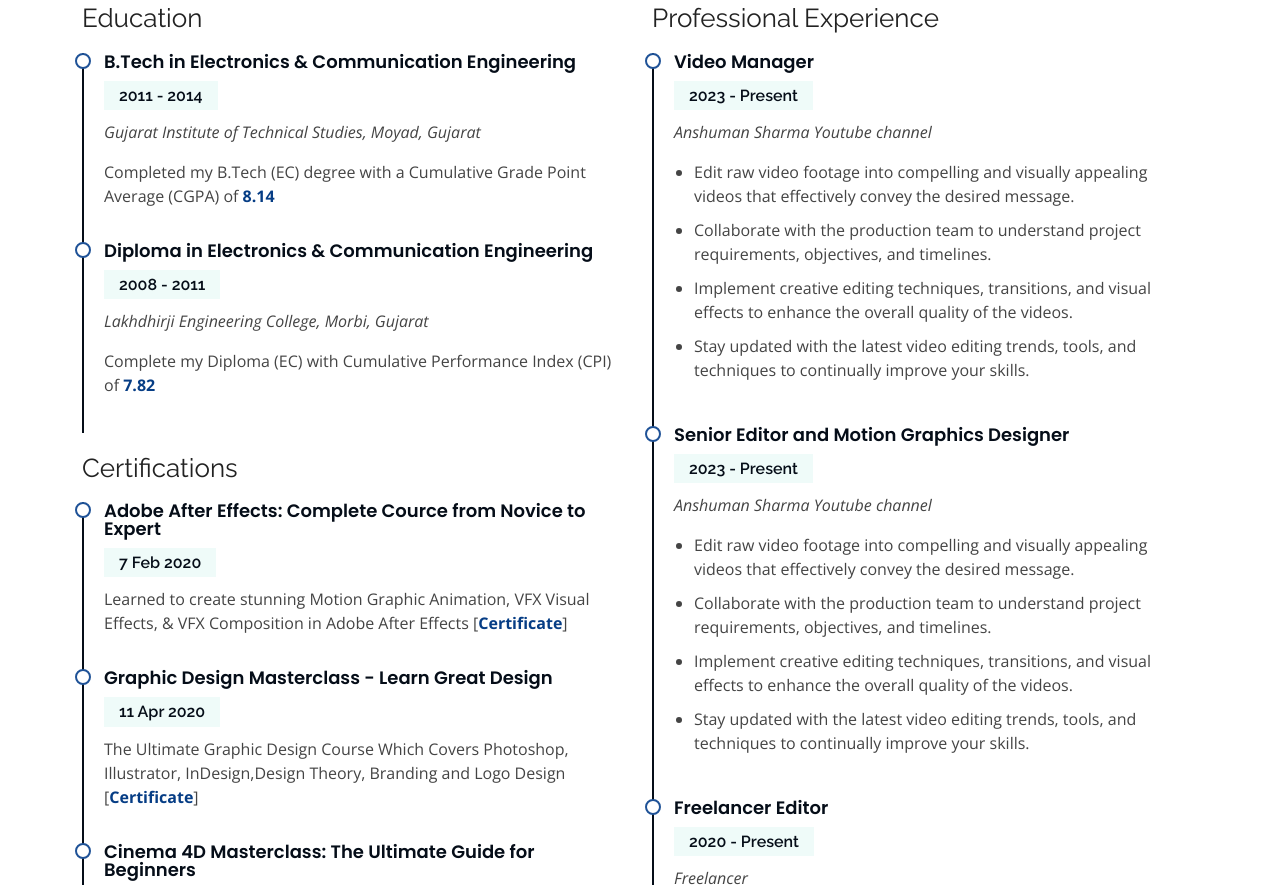
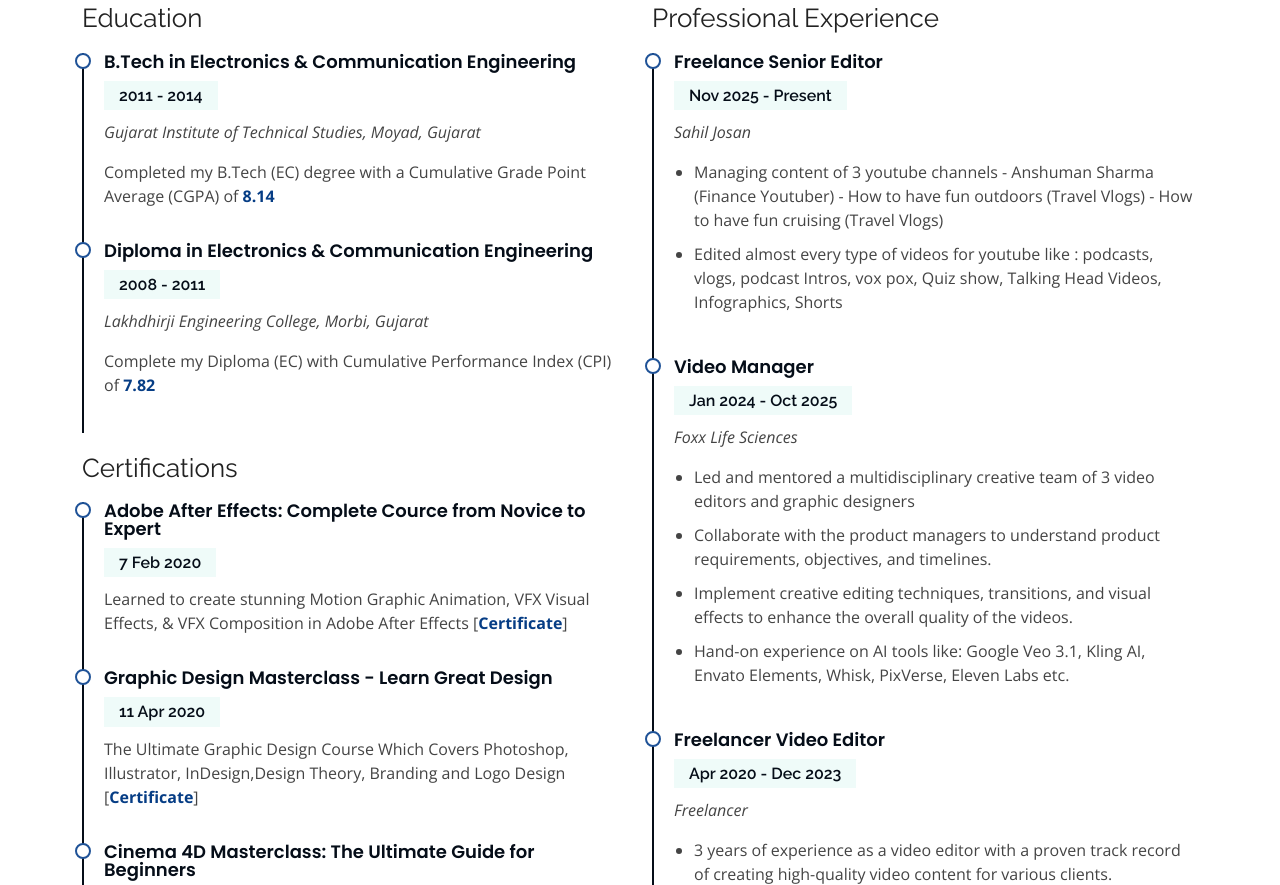
Before and after one commit to sahiledits/sahiledits.github.io, a plain HTML site: page resume.html in a window 1280 px wide. Shown: the part 259-1144 px from the top of the page. Drawn offline with nearby package versions, Linux system fonts and the light colour scheme.

Commit message:
Update resume.html

```diff
--- a/resume.html
+++ b/resume.html
@@ -173,36 +173,39 @@
             <h3 class="resume-title">Professional Experience</h3>
 
              <div class="resume-item">
-              <h4>Video Manager</h4>
-              <h5>2023 - Present</h5>
-              <p><em>Anshuman Sharma Youtube channel</em></p>
+              <h4>Freelance Senior Editor</h4>
+              <h5>Nov 2025 - Present</h5>
+              <p><em>Sahil Josan</em></p>
               <p>
               <ul>
-                <li>Edit raw video footage into compelling and visually appealing videos that effectively convey the desired message.</li>
-                <li>Collaborate with the production team to understand project requirements, objectives, and timelines.</li>
-                <li>Implement creative editing techniques, transitions, and visual effects to enhance the overall quality of the videos.</li>
-                <li>Stay updated with the latest video editing trends, tools, and techniques to continually improve your skills.</li>
+                <li>Managing content of 3 youtube channels
+                          - Anshuman Sharma (Finance Youtuber)
+                          - How to have fun outdoors (Travel Vlogs)
+                          - How to have fun cruising (Travel Vlogs)</li>
+                <li>Edited almost every type of videos for youtube like : podcasts, vlogs, podcast Intros, vox pox, Quiz show, Talking Head Videos, Infographics, Shorts</li>
+                <!--<li>Implement creative editing techniques, transitions, and visual effects to enhance the overall quality of the videos.</li>
+                <li>Stay updated with the latest video editing trends, tools, and techniques to continually improve your skills.</li>-->
               </ul>
               </p>
             </div>
 
             <div class="resume-item">
-              <h4>Senior Editor and Motion Graphics Designer</h4>
-              <h5>2023 - Present</h5>
-              <p><em>Anshuman Sharma Youtube channel</em></p>
+              <h4>Video Manager</h4>
+              <h5>Jan 2024 - Oct 2025</h5>
+              <p><em>Foxx Life Sciences</em></p>
               <p>
               <ul>
-                <li>Edit raw video footage into compelling and visually appealing videos that effectively convey the desired message.</li>
-                <li>Collaborate with the production team to understand project requirements, objectives, and timelines.</li>
+                <li>Led and mentored a multidisciplinary creative team of 3 video editors and graphic designers</li>
+                <li>Collaborate with the product managers to understand product requirements, objectives, and timelines.</li>
                 <li>Implement creative editing techniques, transitions, and visual effects to enhance the overall quality of the videos.</li>
-                <li>Stay updated with the latest video editing trends, tools, and techniques to continually improve your skills.</li>
+                <li>Hand-on experience on AI tools like: Google Veo 3.1, Kling AI, Envato Elements, Whisk, PixVerse, Eleven Labs etc.</li>
               </ul>
               </p>
             </div>
 
             <div class="resume-item">
-              <h4>Freelancer Editor</h4>
-              <h5>2020 - Present</h5>
+              <h4>Freelancer Video Editor</h4>
+              <h5>Apr 2020 - Dec 2023</h5>
               <p><em>Freelancer</em></p>
               <p>
               <ul>
@@ -216,7 +219,7 @@
             </div>
             <div class="resume-item">
               <h4>Video Editor & Motion Graphics Designer</h4>
-              <h5>2019 - 2020</h5>
+              <h5>Apr 2019 - Mar 2020</h5>
               <p><em>V3 Production, Ahmedabad, Gujarat</em></p>
               <p>
               <ul>
```
